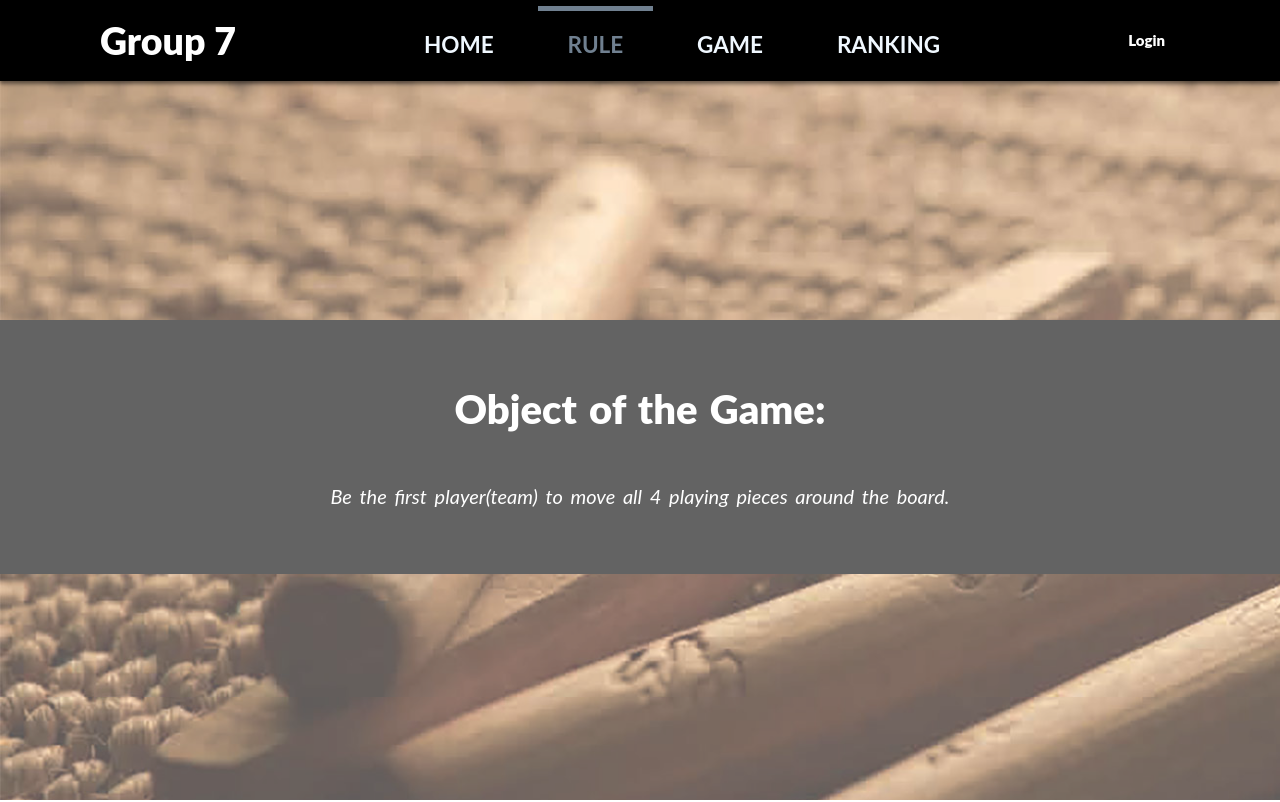
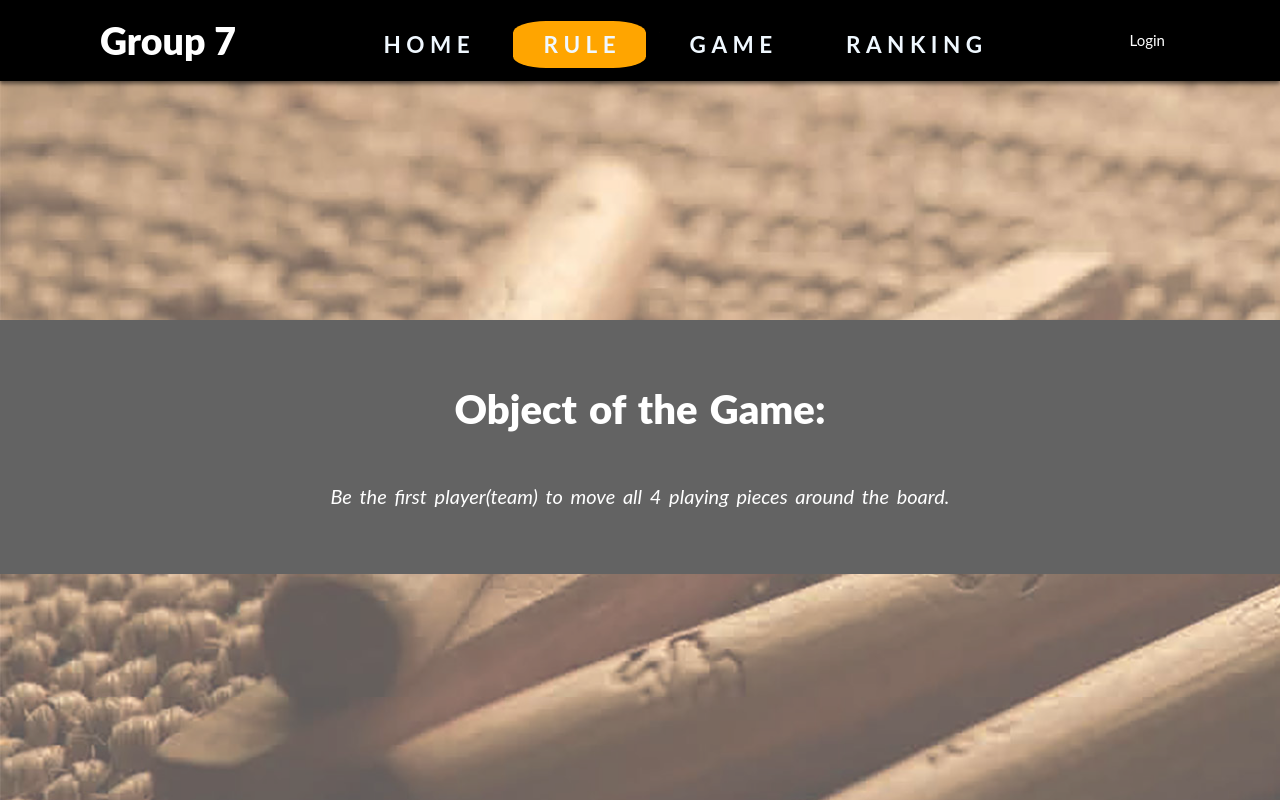
Before and after one commit to HaneulPark7275/Project, a plain HTML site: page client/rule.html in a window 1280 px wide. Shown: the top 802 px of the page. Drawn offline with Linux system fonts and the light colour scheme; files that its build step writes are made by us from their sources.

Commit message:
MidTermFinal

```diff
--- a/client/rule.html
+++ b/client/rule.html
@@ -16,18 +16,50 @@
 <body>
     <div id="navbar">
         <a href="home.html" class="logo">Group 7</a>
-        <nav class="topline">
+        <nav class="yutstyle">
             <ul>
-                <li><a href="home.html">Home</a></li>
-                <li><a href="rule.html" class="active">Rule</a></li>
-                <li><a href="#">Game</a></li>
-                <li><a href="#">Ranking</a></li>
+                <li>
+                    <a href="home.html">
+                        <span>H</span>
+                        <span>o</span>
+                        <span>m</span>
+                        <span>e</span>
+                    </a>
+                </li>
+                <li>
+                    <a href="rule.html" class="active">
+                        <span>R</span>
+                        <span>u</span>
+                        <span>l</span>
+                        <span>e</span>
+                    </a>
+                </li>
+                <li>
+                    <a href="#">
+                        <span>G</span>
+                        <span>a</span>
+                        <span>m</span>
+                        <span>e</span>
+                    </a>
+                </li>
+                <li>
+                    <a href="#">
+                        <span>R</span>
+                        <span>a</span>
+                        <span>n</span>
+                        <span>k</span>
+                        <span>i</span>
+                        <span>n</span>
+                        <span>g</span>
+                    </a>
+                </li>
             </ul>
         </nav>
         <nav class="grayback">
             <ul>
-
-                <li><a href="login.html" style="padding: 10px 15px" id="login">Login</a></li>
+                <li>
+                    <a href="login.html" id="login">Login</a>
+                </li>
             </ul>
         </nav>
     </div>
--- a/public/navbar.css
+++ b/public/navbar.css
@@ -1,3 +1,13 @@
+@keyframes rotate {
+    0% {
+        transform: rotateY(0deg);
+    }
+
+    100% {
+        transform: rotateY(360deg);
+    }
+}
+
 #navbar {
     position: fixed;
     top: 0;
@@ -10,15 +20,82 @@
     box-sizing: border-box;
     z-index: 10000;
     background: black;
-    box-shadow: 0 3px 4px 0 rgba(0, 0, 0, .5);
+    box-shadow: 0 3px 4px 0 rgba(0, 0, 0, 0.5);
+}
+
+#navbar a {
+    text-decoration: none;
+}
+
+#navbar ul li {
+    list-style-type: none;
 }
 
 #navbar .logo {
     color: #fff;
     font-weight: 1000;
     font-size: 2.5em;
-    text-decoration: none;
     margin-right: 25px;
+}
+
+.yutstyle ul li {
+    display: inline-block;
+    margin-right: 10px;
+    margin-top: 10px;
+}
+
+.yutstyle ul li a {
+    color: aliceblue;
+    font-size: 1.5em;
+    font-weight: 700;
+    text-transform: uppercase;
+    padding: 10px 30px;
+    border-radius: 25%;
+    /* backgrond animation */
+    background: linear-gradient(to right, orange 50%, rgba(122, 255, 255, 0) 50%) right;
+    background-size: 201% 100%;
+    transition: 0.5s ease-out;
+}
+
+.yutstyle ul li a:hover,
+.yutstyle ul li a.active {
+    background-position: left;
+}
+
+.yutstyle ul li a span {
+    display: inline-block;
+}
+
+.yutstyle ul li a:hover span {
+    animation: rotate 0.3s linear 1;
+}
+
+.yutstyle ul li a:hover span:nth-child(1) {
+    animation-delay: 0s;
+}
+
+.yutstyle ul li a:hover span:nth-child(2) {
+    animation-delay: 0.1s;
+}
+
+.yutstyle ul li a:hover span:nth-child(3) {
+    animation-delay: 0.2s;
+}
+
+.yutstyle ul li a:hover span:nth-child(4) {
+    animation-delay: 0.3s;
+}
+
+.yutstyle ul li a:hover span:nth-child(5) {
+    animation-delay: 0.4s;
+}
+
+.yutstyle ul li a:hover span:nth-child(6) {
+    animation-delay: 0.5s;
+}
+
+.yutstyle ul li a:hover span:nth-child(7) {
+    animation-delay: 0.6s;
 }
 
 .grayback ul {
@@ -27,40 +104,14 @@
     align-items: center;
     gap: 40px;
 }
-.grayback ul li {
-    list-style: none;
-    font-weight: 1000;
-}
+
 .grayback ul li a {
-    text-decoration: none;
-    padding: 15px 25px;
+    padding: 10px 15px;
     color: #fff;
     border-radius: 20px;
 }
+
 .grayback ul li a:hover,
 .grayback ul li a.active {
     background: rgb(30, 30, 30);
 }
-
-.topline ul {
-    list-style-type: none;
-}
-.topline ul li {
-    display: inline-block;
-    margin-right: 10px;
-    margin-top: 10px;
-}
-.topline ul li a {
-    color: aliceblue;
-    font-size: 1.5em;
-    font-weight: 700;
-    text-decoration: none;
-    text-transform: uppercase;
-    padding: 10px 30px;
-}
-.topline ul li a:hover,
-.topline ul li a.active {
-    color: slategray;
-    border-top: 5px slategray solid;
-    padding-top: 20px;
-}
```
Also changed, not shown: client/home.html (+37 -6 lines), client/join.html (+37 -7 lines), client/login.html (+37 -7 lines).
